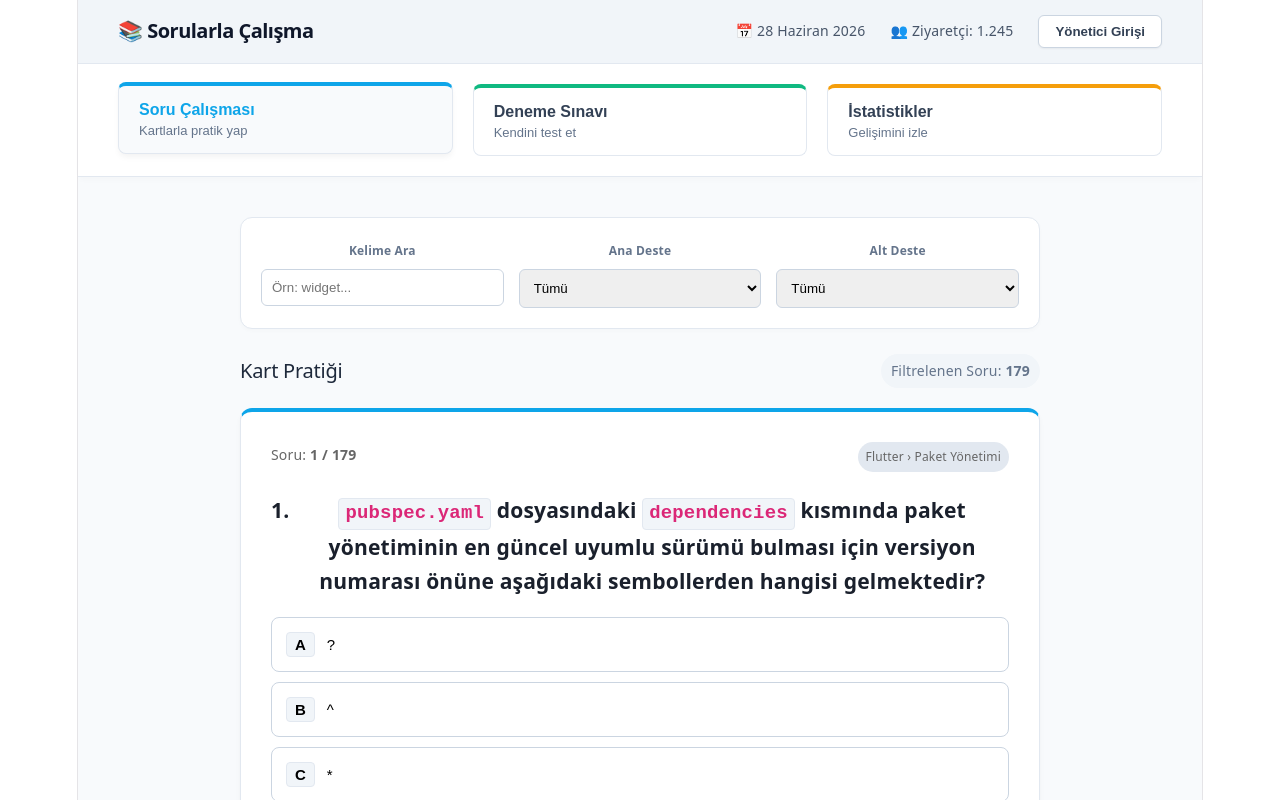
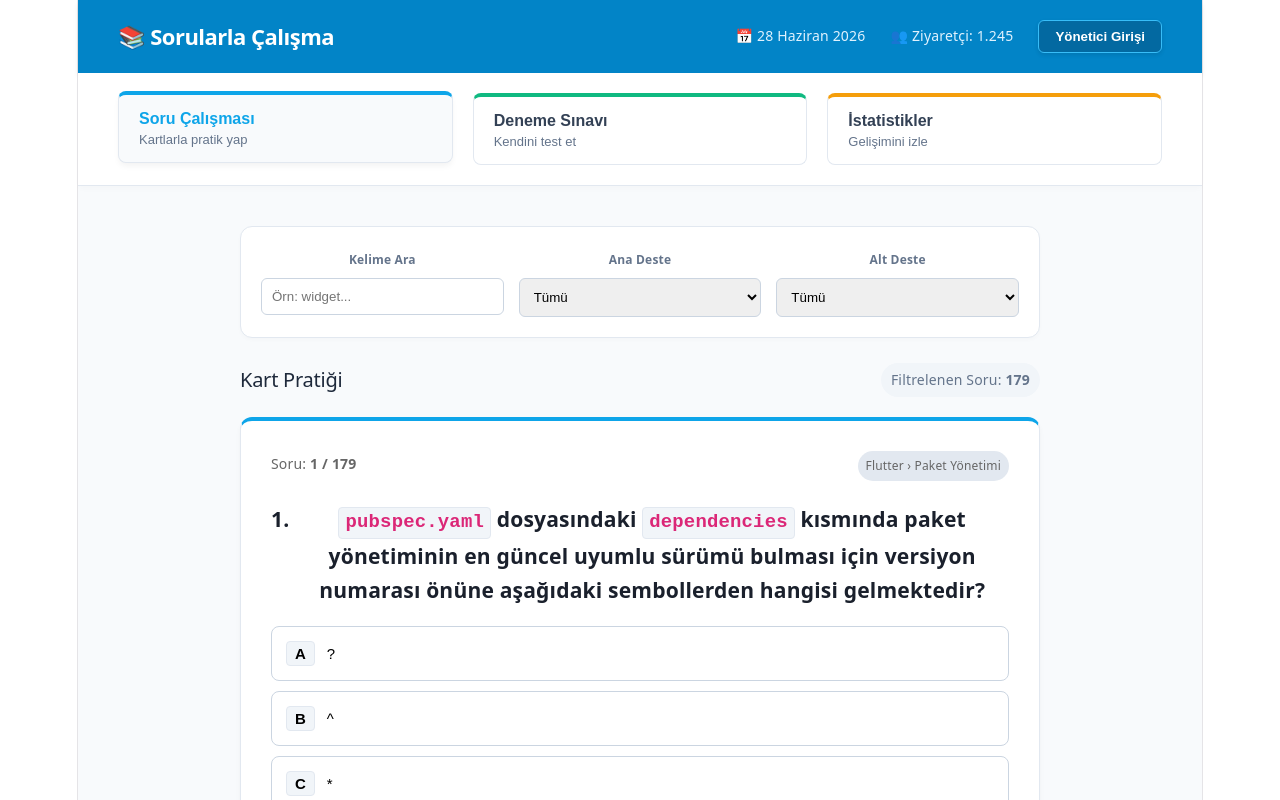
Before and after one commit to mgulaydr-svg/sorularla-calisma-react, a React (Vite) app: page / in a window 1280 px wide. Shown: the top 800 px of the page. Built offline with nearby package versions, Linux system fonts and the light colour scheme.

Commit message:
düzeltme

```diff
--- a/src/App.tsx
+++ b/src/App.tsx
@@ -133,25 +133,43 @@ function App() {
   return (
     <div style={{ backgroundColor: '#f8fafc', minHeight: '100vh', fontFamily: 'system-ui, sans-serif' }}>
 
-      {/* 1. TEPE MENÜ (HEADER) */}
-      <header style={{ display: 'flex', justifyContent: 'space-between', alignItems: 'center', padding: '15px 40px', backgroundColor: '#f1f5f9', borderBottom: '1px solid #e2e8f0' }}>
+      {/* 1. TEPE MENÜ (HEADER) - EĞİTİM PORTALI MAVİSİ */}
+      <header style={{
+        display: 'flex', justifyContent: 'space-between', alignItems: 'center',
+        padding: '20px 40px',
+        backgroundColor: '#0284c7', /* Esti Biraz tarzı ana mavi ton */
+        color: '#ffffff',
+        boxShadow: '0 4px 6px -1px rgba(0,0,0,0.1)'
+      }}>
         <div>
-          <h1 style={{ margin: 0, fontSize: '20px', color: '#0f172a', fontWeight: '700', letterSpacing: '-0.5px' }}>
+          <h1 style={{ margin: 0, fontSize: '22px', fontWeight: '700', letterSpacing: '-0.5px', color: '#ffffff' }}>
             📚 Sorularla Çalışma
           </h1>
         </div>
-        <div style={{ display: 'flex', gap: '25px', fontSize: '14px', color: '#475569', alignItems: 'center' }}>
+        <div style={{ display: 'flex', gap: '25px', fontSize: '14px', alignItems: 'center', color: '#e0f2fe' }}>
           <span style={{ display: 'flex', alignItems: 'center', gap: '5px' }}>📅 {currentDate}</span>
           <span style={{ display: 'flex', alignItems: 'center', gap: '5px' }}>👥 Ziyaretçi: 1.245</span>
 
-          <button style={{ padding: '8px 16px', backgroundColor: '#fff', border: '1px solid #cbd5e1', borderRadius: '6px', color: '#334155', fontWeight: '600', cursor: 'pointer', transition: 'all 0.2s', boxShadow: '0 1px 2px rgba(0,0,0,0.05)' }}>
+          <button style={{
+            padding: '8px 16px',
+            backgroundColor: '#0369a1', /* Daha koyu vurgulu mavi */
+            border: '1px solid #38bdf8', /* Açık mavi kenarlık */
+            borderRadius: '6px',
+            color: '#ffffff',
+            fontWeight: '600', cursor: 'pointer', transition: 'all 0.2s',
+            boxShadow: '0 2px 4px rgba(0,0,0,0.1)'
+          }}>
             Yönetici Girişi
           </button>
         </div>
       </header>
 
       {/* 2. BEYAZ ALAN: AÇIKLAMALI VE RENKLİ NAVİGASYON */}
-      <nav style={{ backgroundColor: '#fff', padding: '20px 40px', display: 'flex', gap: '20px', borderBottom: '1px solid #e2e8f0', boxShadow: '0 4px 6px -1px rgba(0,0,0,0.02)', overflowX: 'auto' }}>
+      <nav style={{
+        backgroundColor: '#fff', padding: '20px 40px', display: 'flex', gap: '20px',
+        borderBottom: '1px solid #e2e8f0', boxShadow: '0 4px 6px -1px rgba(0,0,0,0.02)',
+        flexWrap: 'wrap' /* Sınav butonunun kaybolmasını engelleyen kritik satır */
+      }}>
         {navItems.map(item => {
           if (item.adminOnly && !isAdmin) return null;
           const isActive = currentMode === item.id;
```
